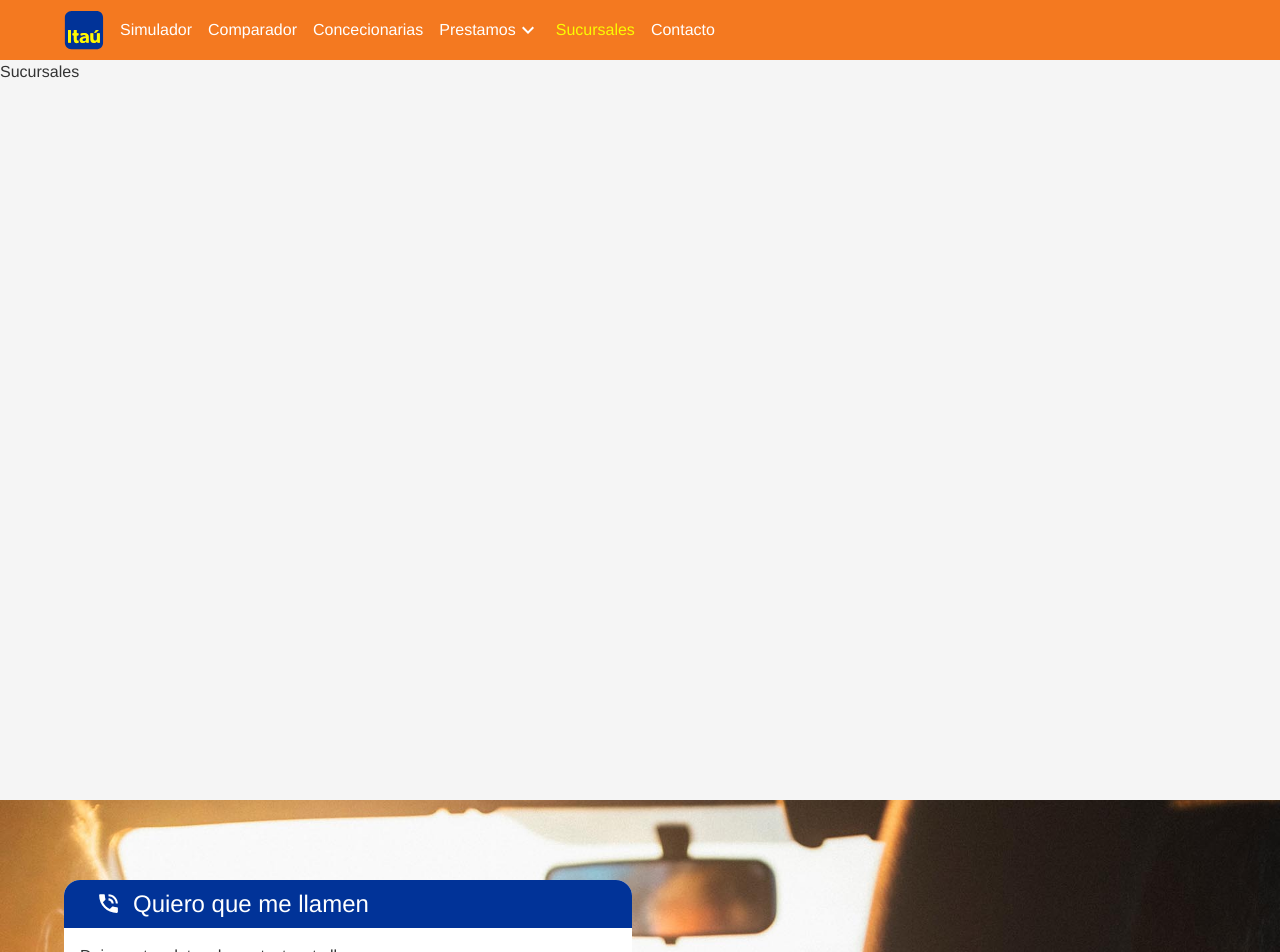
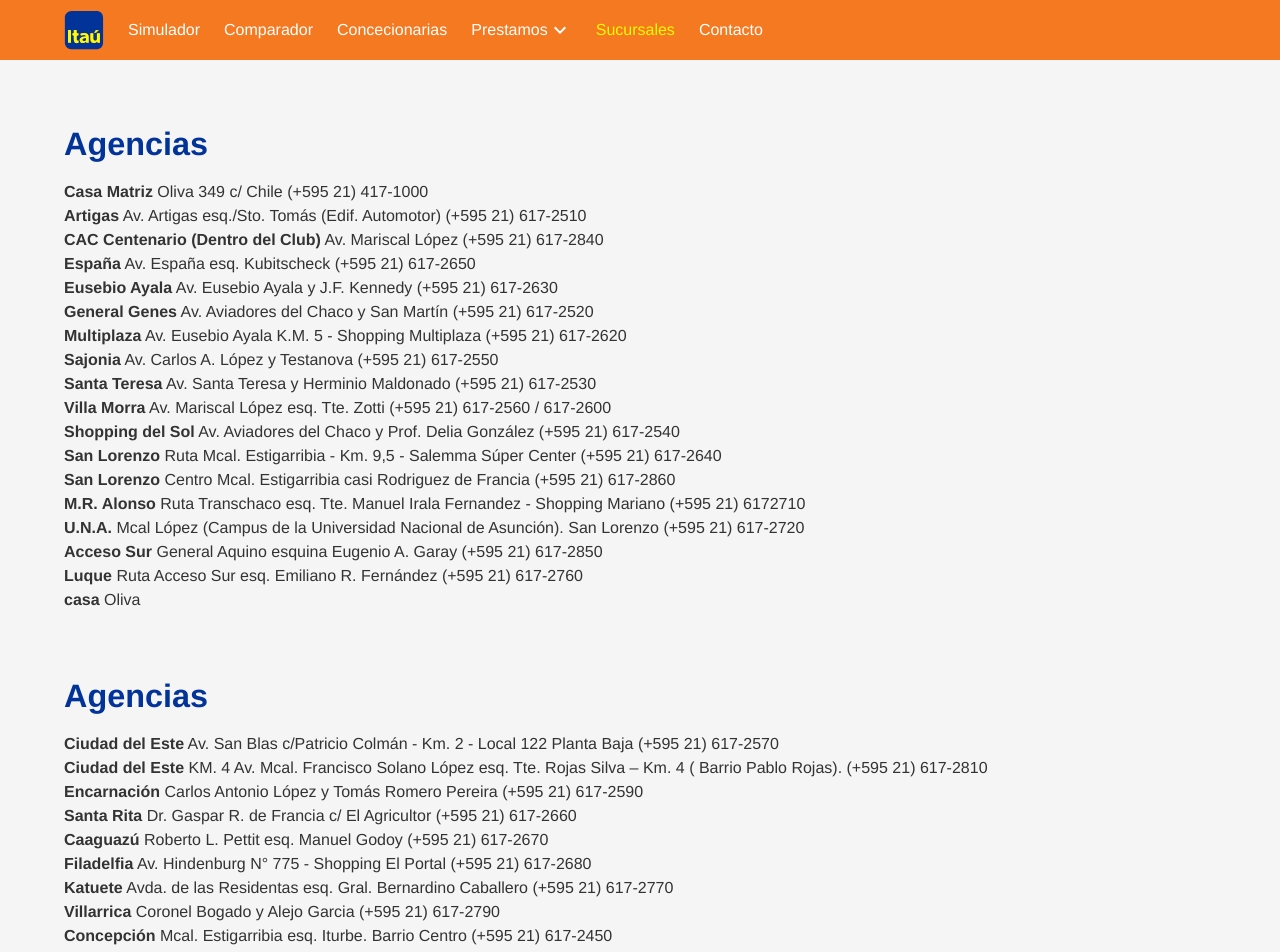
Before and after one commit to alexjhoan/itau, a Next.js app: page /sucursales in a window 1280 px wide. Shown: the top 952 px of the page. Built offline with nearby package versions, Linux system fonts and the light colour scheme.

Commit message:
done sucursales

```diff
--- a/layouts/navBar/NavBarDesktop.tsx
+++ b/layouts/navBar/NavBarDesktop.tsx
@@ -12,7 +12,7 @@
   display: 'flex',
   listStyle: 'none',
   alignItems: 'center',
-  columnGap: theme.spacing(2),
+  columnGap: theme.spacing(3),
   '& li.logo': {
     lineHeight: 0
   },
--- a/pages/sucursales.tsx
+++ b/pages/sucursales.tsx
@@ -1,7 +1,107 @@
 import React from 'react'
+import Container from '@mui/material/Container'
+import Typography from '@mui/material/Typography'
 
 const Sucursales = () => {
-  return <div>Sucursales</div>
+  return (
+    <Container maxWidth="lg" sx={{ pb: 10 }}>
+      <Typography variant="h4" color="secondary" sx={{ pt: 8, pb: 2, fontWeight: 700 }}>
+        Agencias
+      </Typography>
+      <Typography variant="body1">
+        <b>Casa Matriz</b> Oliva 349 c/ Chile (+595 21) 417-1000
+      </Typography>
+      <Typography variant="body1">
+        <b>Artigas</b> Av. Artigas esq./Sto. Tomás (Edif. Automotor) (+595 21) 617-2510
+      </Typography>
+      <Typography variant="body1">
+        <b>CAC Centenario (Dentro del Club)</b> Av. Mariscal López (+595 21) 617-2840
+      </Typography>
+      <Typography variant="body1">
+        <b>España</b> Av. España esq. Kubitscheck (+595 21) 617-2650
+      </Typography>
+      <Typography variant="body1">
+        <b>Eusebio Ayala</b> Av. Eusebio Ayala y J.F. Kennedy (+595 21) 617-2630
+      </Typography>
+      <Typography variant="body1">
+        <b>General Genes</b> Av. Aviadores del Chaco y San Martín (+595 21) 617-2520
+      </Typography>
+      <Typography variant="body1">
+        <b>Multiplaza</b> Av. Eusebio Ayala K.M. 5 - Shopping Multiplaza (+595 21) 617-2620
+      </Typography>
+      <Typography variant="body1">
+        <b>Sajonia</b> Av. Carlos A. López y Testanova (+595 21) 617-2550
+      </Typography>
+      <Typography variant="body1">
+        <b>Santa Teresa</b> Av. Santa Teresa y Herminio Maldonado (+595 21) 617-2530
+      </Typography>
+      <Typography variant="body1">
+        <b>Villa Morra</b> Av. Mariscal López esq. Tte. Zotti (+595 21) 617-2560 / 617-2600
+      </Typography>
+      <Typography variant="body1">
+        <b>Shopping del Sol</b> Av. Aviadores del Chaco y Prof. Delia González (+595 21) 617-2540
+      </Typography>
+      <Typography variant="body1">
+        <b>San Lorenzo</b> Ruta Mcal. Estigarribia - Km. 9,5 - Salemma Súper Center (+595 21)
+        617-2640
+      </Typography>
+      <Typography variant="body1">
+        <b>San Lorenzo</b> Centro Mcal. Estigarribia casi Rodriguez de Francia (+595 21) 617-2860
+      </Typography>
+      <Typography variant="body1">
+        <b>M.R. Alonso</b> Ruta Transchaco esq. Tte. Manuel Irala Fernandez - Shopping Mariano (+595
+        21) 6172710
+      </Typography>
+      <Typography variant="body1">
+        <b>U.N.A.</b> Mcal López (Campus de la Universidad Nacional de Asunción). San Lorenzo (+595
+        21) 617-2720
+      </Typography>
+      <Typography variant="body1">
+        <b>Acceso Sur</b> General Aquino esquina Eugenio A. Garay (+595 21) 617-2850
+      </Typography>
+      <Typography variant="body1">
+        <b>Luque</b> Ruta Acceso Sur esq. Emiliano R. Fernández (+595 21) 617-2760
+      </Typography>
+      <Typography variant="body1">
+        <b>casa</b> Oliva
+      </Typography>
+      <Typography variant="h4" color="secondary" sx={{ pt: 8, pb: 2, fontWeight: 700 }}>
+        Agencias
+      </Typography>
+      <Typography variant="body1">
+        <b>Ciudad del Este</b> Av. San Blas c/Patricio Colmán - Km. 2 - Local 122 Planta Baja (+595
+        21) 617-2570
+      </Typography>
+      <Typography variant="body1">
+        <b>Ciudad del Este</b> KM. 4 Av. Mcal. Francisco Solano López esq. Tte. Rojas Silva – Km. 4
+        ( Barrio Pablo Rojas). (+595 21) 617-2810
+      </Typography>
+      <Typography variant="body1">
+        <b>Encarnación</b> Carlos Antonio López y Tomás Romero Pereira (+595 21) 617-2590
+      </Typography>
+      <Typography variant="body1">
+        <b>Santa Rita</b> Dr. Gaspar R. de Francia c/ El Agricultor (+595 21) 617-2660
+      </Typography>
+      <Typography variant="body1">
+        <b>Caaguazú</b> Roberto L. Pettit esq. Manuel Godoy (+595 21) 617-2670
+      </Typography>
+      <Typography variant="body1">
+        <b>Filadelfia</b> Av. Hindenburg N° 775 - Shopping El Portal (+595 21) 617-2680
+      </Typography>
+      <Typography variant="body1">
+        <b>Katuete</b> Avda. de las Residentas esq. Gral. Bernardino Caballero (+595 21) 617-2770
+      </Typography>
+      <Typography variant="body1">
+        <b>Villarrica</b> Coronel Bogado y Alejo Garcia (+595 21) 617-2790
+      </Typography>
+      <Typography variant="body1">
+        <b>Concepción</b> Mcal. Estigarribia esq. Iturbe. Barrio Centro (+595 21) 617-2450
+      </Typography>
+      <Typography variant="body1">
+        <b>Cnel. Oviedo Tuyuti</b> esq. Guairá (+595 21) 617-2910
+      </Typography>
+    </Container>
+  )
 }
 
 export default Sucursales
```
